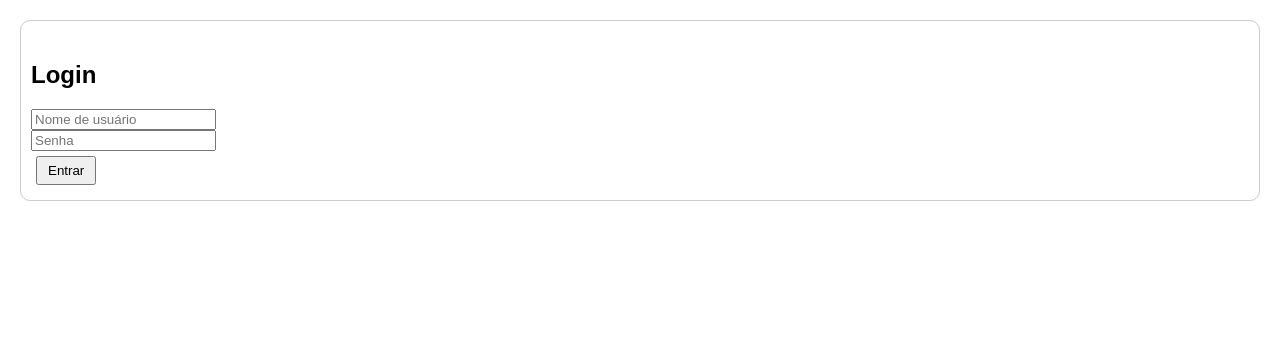
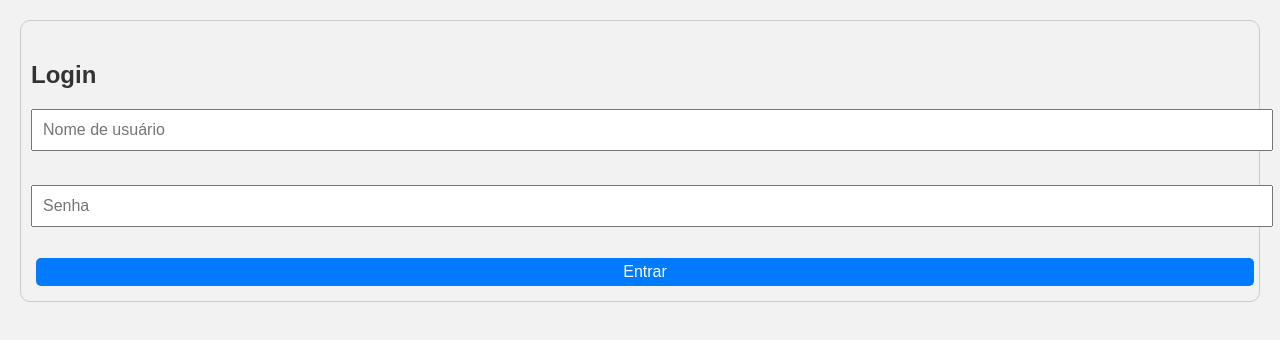
Before and after one commit to PauloRobertoRibeiro/biblioteca-app, a plain HTML site: page index.html in a window 1280 px wide. Drawn offline with Linux system fonts and the light colour scheme.

Commit message:
Add files via upload

```diff
--- a/index.html
+++ b/index.html
@@ -7,6 +7,7 @@
   <title>Sistema de Biblioteca</title>
 
   <link rel="manifest" href="manifest.json">
+  <link rel="stylesheet" href="/biblioteca-app/style.css">
 
 
   <style>
```
